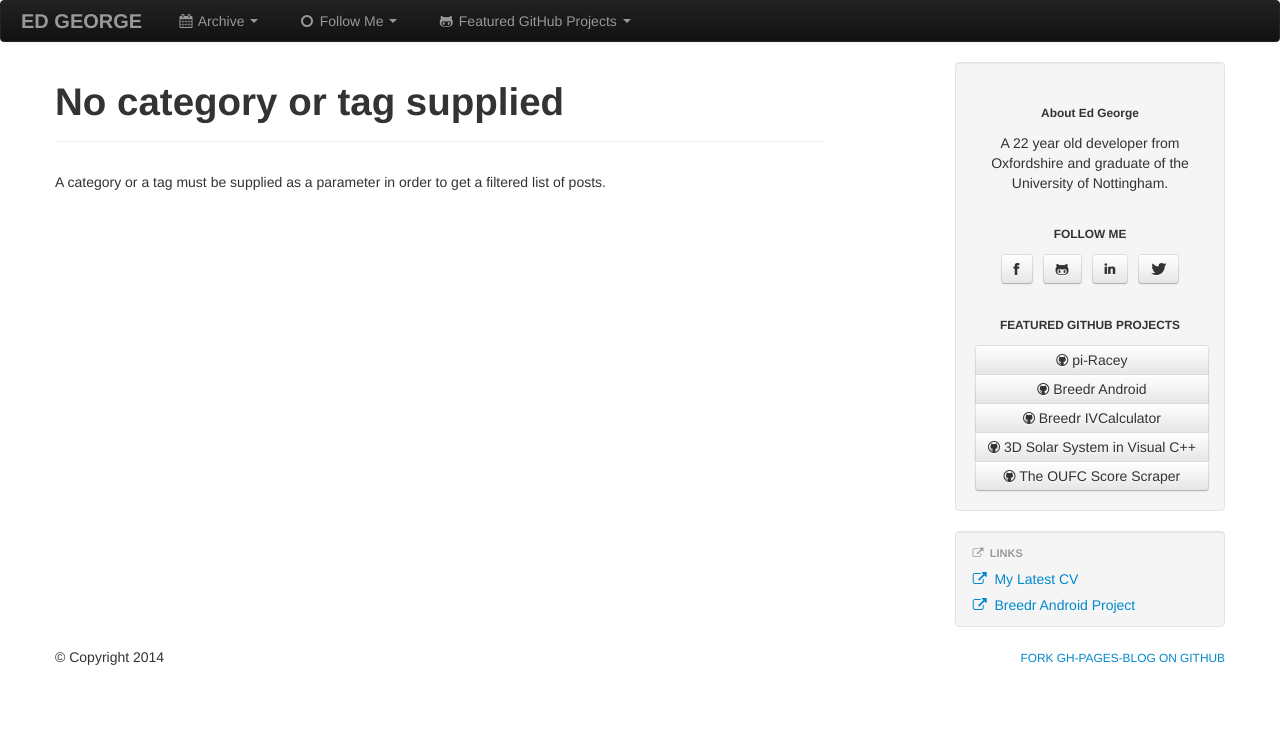
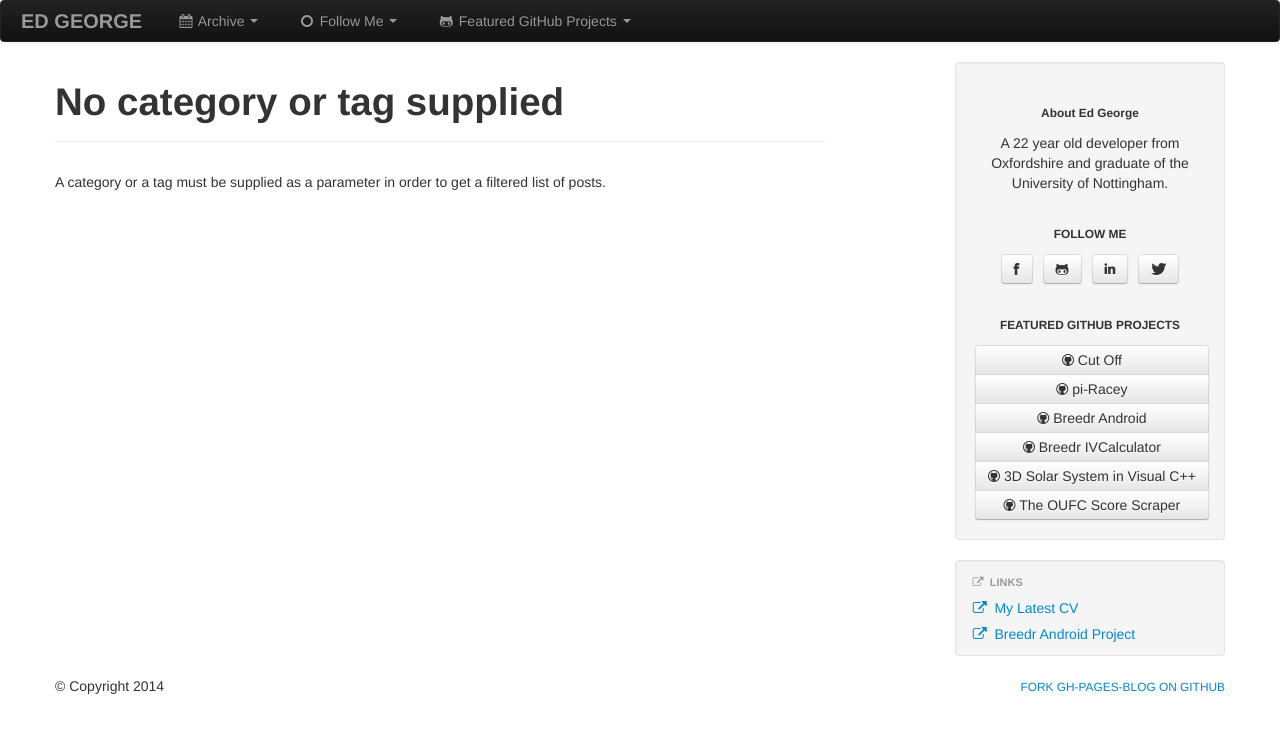
Before and after one commit to ed-george/ed-george.github.io, a Jekyll site: the page built from filter.html, in a window 1280 px wide. Shown: the top 733 px of the page. Built offline with Jekyll 4.4.1, drawn with Linux system fonts in a browser that asks for light colours.

```diff
--- a/_config.yml
+++ b/_config.yml
@@ -338,6 +338,9 @@ github_projects :
   header : Featured GitHub Projects
   projects :
   - project :
+    name : Cut Off
+    url : https://github.com/ed-george/CutOff
+  - project :
     name : pi-Racey
     url : https://github.com/ed-george/piRacey
   - project :
```
